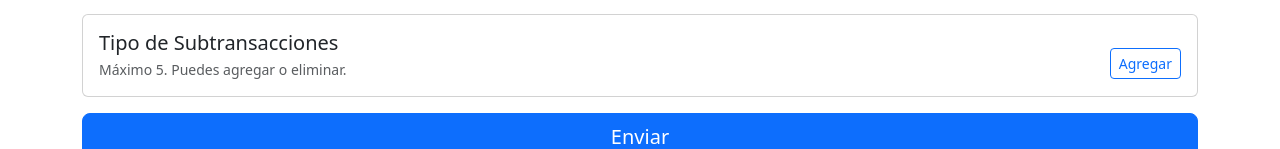
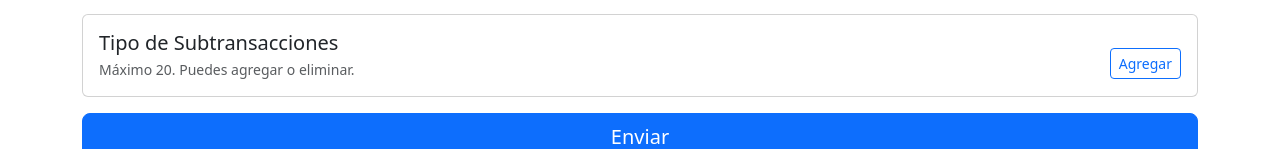
Before and after one commit to nmartinezn0411/finance_bot_frontend, a React (Vite) app: page / in a window 1280 px wide. Shown: the part 614-763 px from the top of the page. Built offline with nearby package versions, Linux system fonts and the light colour scheme.

Commit message:
change max number of subtransactions

```diff
--- a/src/pages/FormPage.jsx
+++ b/src/pages/FormPage.jsx
@@ -467,12 +467,12 @@ export default function FormPage({ bootstrap }) {
       <div className="card mb-3">
         <div className="card-body">
           <div className="d-flex align-items-center justify-content-between">
-            <SectionTitle title="Tipo de Subtransacciones" subtitle="Máximo 5. Puedes agregar o eliminar." />
+            <SectionTitle title="Tipo de Subtransacciones" subtitle="Máximo 20. Puedes agregar o eliminar." />
             <button
               type="button"
               className="btn btn-outline-primary btn-sm"
               onClick={handleAddSubtransaction}
-              disabled={subtransactions.length >= 7} // your current limit
+              disabled={subtransactions.length >= 20} // your current limit
             >
               Agregar
             </button>
```
